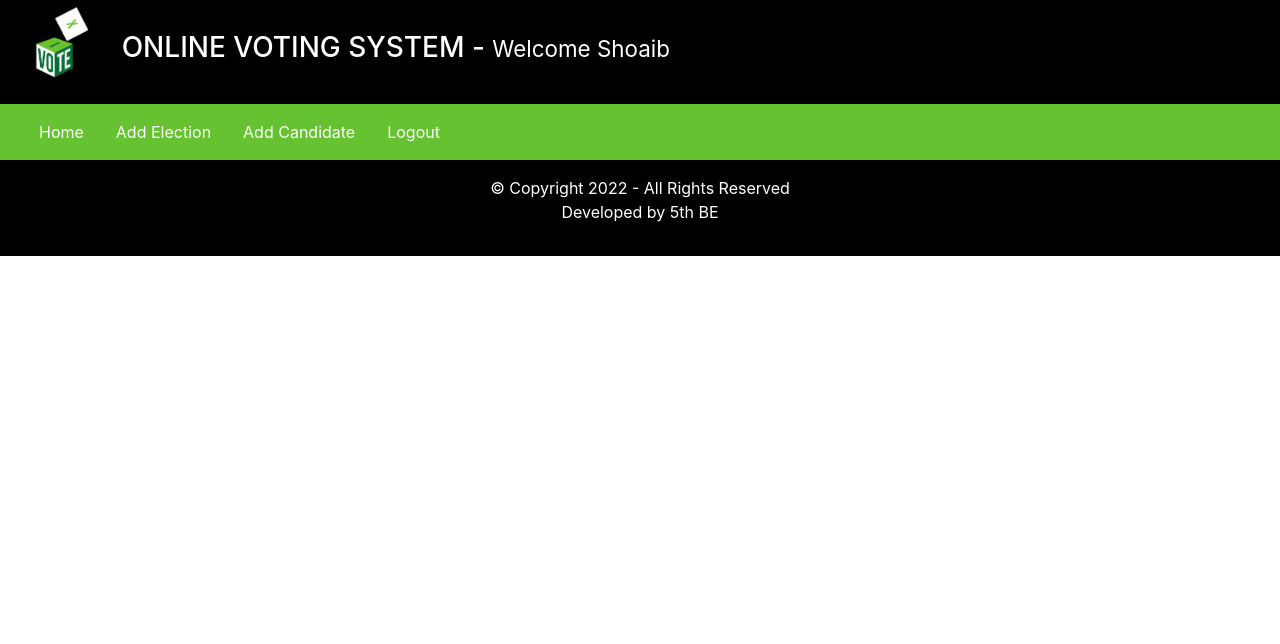
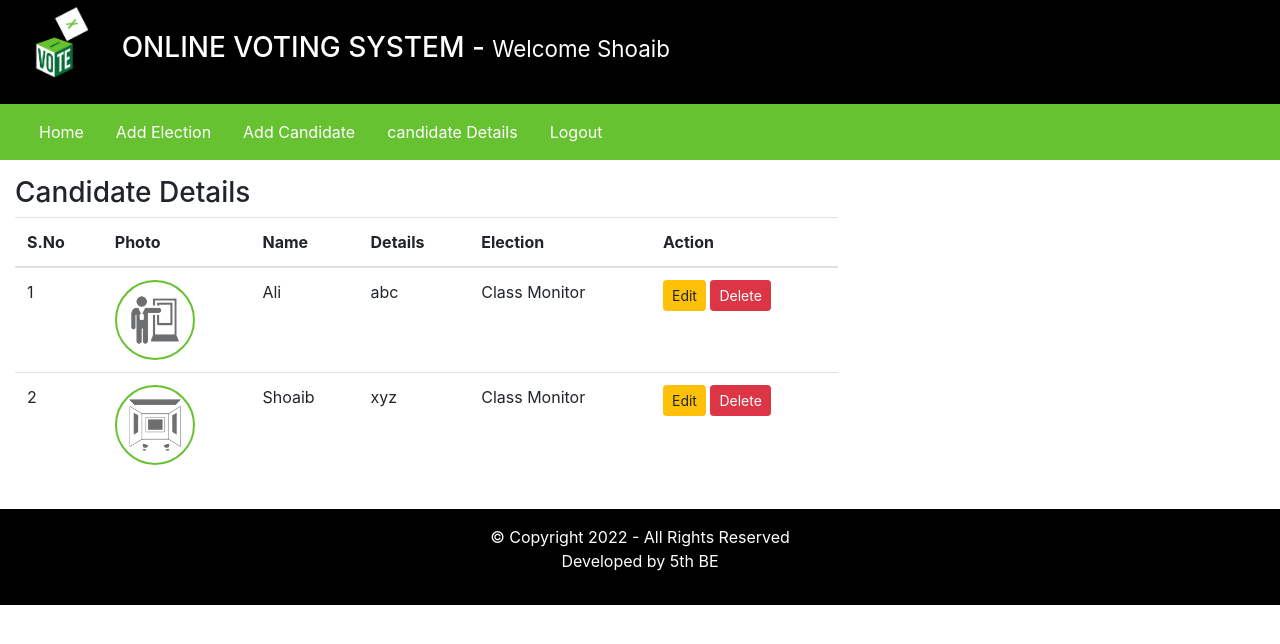
Before and after one commit to Keerthudarshu/online-voting-system, a PHP site: page /admin/index.php?canddetailsPage=1 in a window 1280 px wide. Shown: the top 644 px of the page. Run offline with PHP 8.4, Linux system fonts and the light colour scheme; a user stored in the database is signed in; data comes from the database, SQL or seed files in the repository.

Commit message:
candidate file added

```diff
--- /dev/null
+++ b/admin/inc/cand_details.php
@@ -0,0 +1,161 @@
+<?php
+    if(isset($_GET['added']))
+    {
+?>
+        <div class="alert alert-success my-3" role="alert">
+            Candidate has been added successfully.
+        </div>
+<?php
+    }else if(isset($_GET['largeFile'])) {
+?>
+        <div class="alert alert-danger my-3" role="alert">
+            Candidate image is too large, please upload small file (you can upload any image upto 2mbs.).
+        </div>
+<?php
+    }else if(isset($_GET['invalidFile']))
+    {
+?>
+        <div class="alert alert-danger my-3" role="alert">
+            Invalid image type (Only .jpg, .png files are allowed) .
+        </div>
+<?php
+    }else if(isset($_GET['failed']))
+    {
+?>
+        <div class="alert alert-danger my-3" role="alert">
+            Image uploading failed, please try again.
+        </div>
+<?php
+    }
+
+?>
+
+
+<div class="row my-3">
+
+
+
+    <div class="col-8">
+        <h3>Candidate Details</h3>
+        <table class="table">
+            <thead>
+                <tr>
+                    <th scope="col">S.No</th>
+                    <th scope="col">Photo</th>
+                    <th scope="col">Name</th>
+                    <th scope="col">Details</th>
+                    <th scope="col">Election</th>
+                    <th scope="col">Action </th>
+
+                </tr>
+            </thead>
+            <tbody>
+                <?php
+                    $fetchingData = mysqli_query($db, "SELECT * FROM candidate_details") or die(mysqli_error($db));
+                    $isAnyCandidateAdded = mysqli_num_rows($fetchingData);
+
+                    if($isAnyCandidateAdded > 0)
+                    {
+                        $sno = 1;
+                        while($row = mysqli_fetch_assoc($fetchingData))
+                        {
+                            $election_id = $row['election_id'];
+                            $fetchingElectionName = mysqli_query($db, "SELECT * FROM elections WHERE id = '". $election_id ."'") or die(mysqli_error($db));
+                            $execFetchingElectionNameQuery = mysqli_fetch_assoc($fetchingElectionName);
+                            $election_name = $execFetchingElectionNameQuery['election_topic'];
+
+                            $candidate_photo = $row['candidate_photo'];
+
+                ?>
+                            <tr>
+                                <td><?php echo $sno++; ?></td>
+                                <td> <img src="<?php echo $candidate_photo; ?>" class="candidate_photo" />    </td>
+                                <td><?php echo $row['candidate_name']; ?></td>
+                                <td><?php echo $row['candidate_details']; ?></td>
+                                <td><?php echo $election_name; ?></td>
+                                <td>
+                                    <a href="#" class="btn btn-sm btn-warning"> Edit </a>
+                                    <a href="#" class="btn btn-sm btn-danger"> Delete </a>
+                                </td>
+                            </tr>
+                <?php
+                        }
+                    }else {
+            ?>
+                        <tr>
+                            <td colspan="7"> No any candidate is added yet. </td>
+                        </tr>
+            <?php
+                    }
+                ?>
+            </tbody>
+        </table>
+    </div>
+</div>
+
+
+
+<?php
+
+    if(isset($_POST['addCandidateBtn']))
+    {
+        $election_id = mysqli_real_escape_string($db, $_POST['election_id']);
+        $candidate_name = mysqli_real_escape_string($db, $_POST['candidate_name']);
+        $candidate_details = mysqli_real_escape_string($db, $_POST['candidate_details']);
+        $inserted_by = $_SESSION['username'];
+        $inserted_on = date("Y-m-d");
+
+        // Photograph Logic Starts
+        $targetted_folder = "../assets/images/candidate_photos/";
+        $candidate_photo = $targetted_folder . rand(111111111, 99999999999) . "_" . rand(111111111, 99999999999) . $_FILES['candidate_photo']['name'];
+        $candidate_photo_tmp_name = $_FILES['candidate_photo']['tmp_name'];
+        $candidate_photo_type = strtolower(pathinfo($candidate_photo, PATHINFO_EXTENSION));
+        $allowed_types = array("jpg", "png", "jpeg");
+        $image_size = $_FILES['candidate_photo']['size'];
+
+        if($image_size < 2000000) // 2 MB
+        {
+            if(in_array($candidate_photo_type, $allowed_types))
+            {
+                if(move_uploaded_file($candidate_photo_tmp_name, $candidate_photo))
+                {
+                    // inserting into db
+                    mysqli_query($db, "INSERT INTO candidate_details(election_id, candidate_name, candidate_details, candidate_photo, inserted_by, inserted_on) VALUES('". $election_id ."', '". $candidate_name ."', '". $candidate_details ."', '". $candidate_photo ."', '". $inserted_by ."', '". $inserted_on ."')") or die(mysqli_error($db));
+
+                    echo "<script> location.assign('index.php?canddetailsPage=1&added=1'); </script>";
+
+
+                }else {
+                    echo "<script> location.assign('index.php?canddetailsPage=1&failed=1'); </script>";
+                }
+            }else {
+                echo "<script> location.assign('index.php?canddetailsPage=1&invalidFile=1'); </script>";
+            }
+        }else {
+            echo "<script> location.assign('index.php?canddetailsPage=1&largeFile=1'); </script>";
+        }
+
+        // Photograph Logic Ends
+
+
+
+         // inserting into db
+         mysqli_query($db, "INSERT INTO candidate_details(election_id, candidate_name, candidate_details, candidate_photo, inserted_by, inserted_on) VALUES('". $election_id ."', '". $candidate_name ."', '". $candidate_details ."', '". $candidate_photo ."', '". $inserted_by ."', '". $inserted_on ."')") or die(mysqli_error($db));
+
+         ?>
+                 <script> location.assign("index.php?canddetailsPage=1&added=1"); </script>
+         <?php
+
+
+
+    ?>
+      <?php
+
+    }
+
+
+
+
+
+
+?>
--- a/admin/inc/navigation.php
+++ b/admin/inc/navigation.php
@@ -17,6 +17,9 @@
             <a class="nav-link text-white mr-3" href="index.php?addCandidatePage=1">Add Candidate</a>
         </li>
         <li class="nav-item">
+            <a class="nav-link text-white mr-3" href="index.php?canddetailsPage=1">candidate Details</a>
+        </li>
+        <li class="nav-item">
             <a class="nav-link text-white mr-3" href="logout.php">Logout</a>
         </li>
          </ul>
--- a/admin/index.php
+++ b/admin/index.php
@@ -15,6 +15,9 @@
     }else if(isset($_GET['viewResult']))
     {
         require_once("inc/viewResults.php");
+    }else if(isset($_GET['canddetailsPage']))
+    {
+        require_once("inc/cand_details.php");
     }
 
 ?>
```
Also changed, not shown: admin/inc/add_candidates.php (+0 -55 lines), assets/images/candidate_photos/30126115297_790804686523.png (added).
